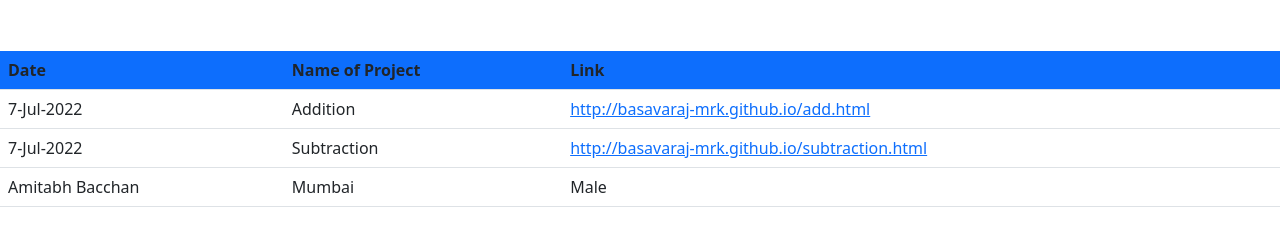
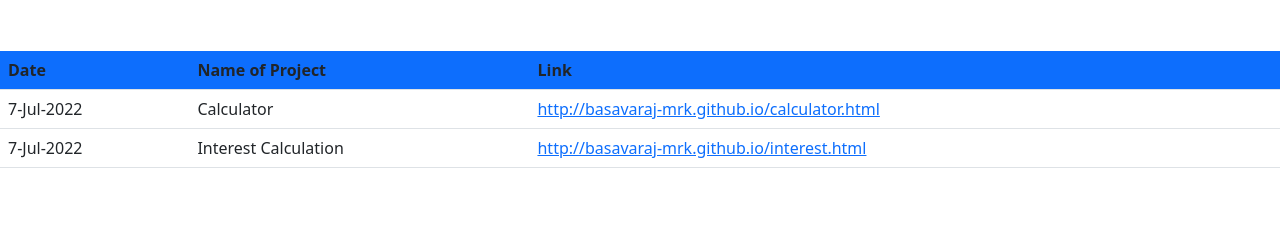
Before and after one commit to basavaraj-mrk/basavaraj-mrk, a plain HTML site: page index.html in a window 1280 px wide. Shown: the part 53-284 px from the top of the page. Drawn offline with nearby package versions, Linux system fonts and the light colour scheme.

Commit message:
index html file updated

```diff
--- a/index.html
+++ b/index.html
@@ -14,9 +14,8 @@
 			</thead>
 
 			<tbody>
-			<tr><td>7-Jul-2022</td><td>Addition</td><td><a href="http://basavaraj-mrk.github.io/add.html">http://basavaraj-mrk.github.io/add.html</a></td></tr>
-			<tr><td>7-Jul-2022</td><td>Subtraction</td><td><a href="http://basavaraj-mrk.github.io/subtraction.html">http://basavaraj-mrk.github.io/subtraction.html</a></td></tr>
-			<tr><td>Amitabh Bacchan</td><td>Mumbai</td><td>Male</td></tr>
+			<tr><td>7-Jul-2022</td><td>Calculator</td><td><a href="http://basavaraj-mrk.github.io/calculator.html">http://basavaraj-mrk.github.io/calculator.html</a></td></tr>
+			<tr><td>7-Jul-2022</td><td>Interest Calculation</td><td><a href="http://basavaraj-mrk.github.io/interest.html">http://basavaraj-mrk.github.io/interest.html</a></td></tr>
 			</tbody>
 
 		</table>
```
